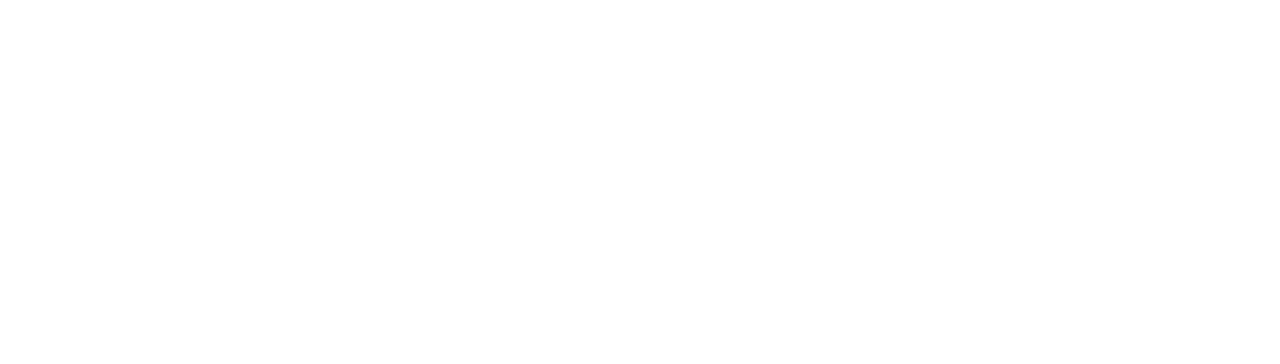
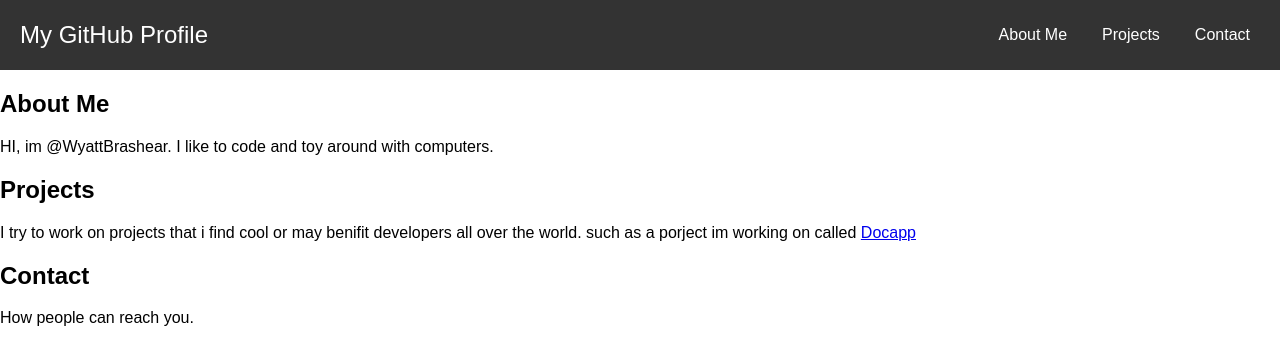
Before and after one commit to WyattBrashear/WyattBrashear.github.io, a plain HTML site: page index.html in a window 1280 px wide. Drawn offline with Linux system fonts and the light colour scheme.

Commit message:
Your commit message

```diff
--- a/index.html
+++ b/index.html
@@ -1,5 +1,33 @@
-<html>
-  <head>
-    <title>Made By Wyatt: Home</title>
-  </head>
+<!DOCTYPE html>
+<html lang="en">
+<head>
+  <meta charset="UTF-8">
+  <meta name="viewport" content="width=device-width, initial-scale=1.0">
+  <link rel="stylesheet" href="main.css">
+  <title>Made By Wyatt: Home</title>
+</head>
+<body>
+  <header>
+    <nav class="navbar">
+      <div class="logo">My GitHub Profile</div>
+      <ul class="nav-links">
+        <li><a href="#about">About Me</a></li>
+        <li><a href="#projects">Projects</a></li>
+        <li><a href="#contact">Contact</a></li>
+      </ul>
+    </nav>
+  </header>
+  <section id="about">
+    <h2>About Me</h2>
+    <p>HI, im @WyattBrashear. I like to code and toy around with computers.</p>
+  </section>
+  <section id="projects">
+    <h2>Projects</h2>
+    <p>I try to work on projects that i find cool or may benifit developers all over the world. such as a porject im working on called <a href="https://github.com/WyattBrashear/DocApp">Docapp</a></p>
+  </section>
+  <section id="contact">
+    <h2>Contact</h2>
+    <p>How people can reach you.</p>
+  </section>
+</body>
 </html>
--- /dev/null
+++ b/main.css
@@ -0,0 +1,44 @@
+body {
+    font-family: Arial, sans-serif;
+    margin: 0;
+    padding: 0;
+  }
+
+  header {
+    background-color: #333;
+    color: white;
+    padding: 10px 0;
+  }
+
+  .navbar {
+    display: flex;
+    justify-content: space-between;
+    align-items: center;
+    padding: 0 20px;
+  }
+
+  .logo {
+    font-size: 1.5em;
+  }
+
+  .nav-links {
+    list-style: none;
+    display: flex;
+    gap: 15px;
+  }
+
+  .nav-links li {
+    display: inline;
+  }
+
+  .nav-links a {
+    color: white;
+    text-decoration: none;
+    padding: 5px 10px;
+    transition: background-color 0.3s;
+  }
+
+  .nav-links a:hover {
+    background-color: #575757;
+    border-radius: 5px;
+  }
```
Also changed, not shown: 1 other file.
